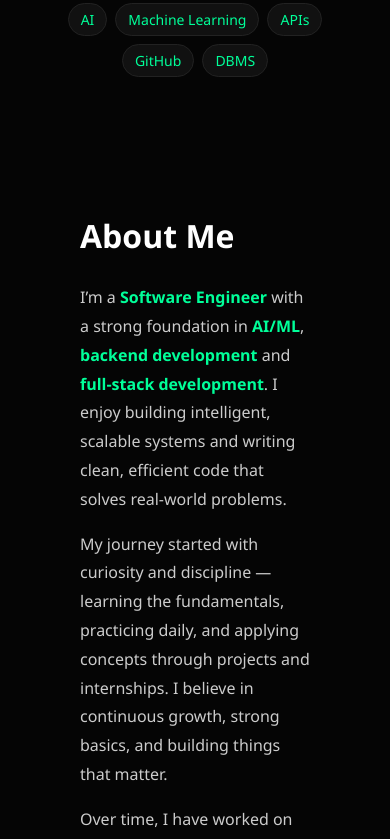
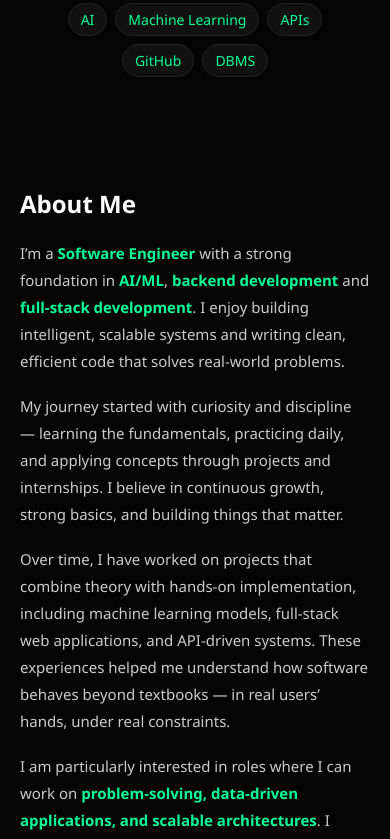
Before and after one commit to ReddeppaNakka/My-Portfolio, a React (Create React App) app: page / in a window 390 px wide. Shown: the part 1200-2039 px from the top of the page. Built offline with nearby package versions, Linux system fonts and the light colour scheme.

Commit message:
Refine global styles in App.css

```diff
--- a/src/App.css
+++ b/src/App.css
@@ -445,21 +445,38 @@ body {
 .about {
   padding: 60px 80px;
   max-width: 900px;
+  margin: 0 auto;
 }
 
 .about h2 {
-  font-size: 32px;
+  font-size: clamp(24px, 4vw, 32px);
+  margin-bottom: 20px;
 }
 
 .about-text {
-  font-size: 16px;
-  line-height: 1.8;
+  font-size: clamp(15px, 2.5vw, 16px);
+  line-height: 1.9;
   color: #cccccc;
+  margin-bottom: 18px;
+  max-width: 65ch;          /* 🔥 readable line length */
 }
 
 .about-text span {
   color: #00ff99;
   font-weight: 600;
+}
+/* ===== MOBILE ===== */
+@media (max-width: 768px) {
+  .about {
+    padding: 40px 20px;
+    text-align: left;
+  }
+
+  .about-text {
+    max-width: 100%;
+    font-size: 15px;
+    line-height: 1.8;
+  }
 }
 
 /* ===== SKILLS ===== */
```
